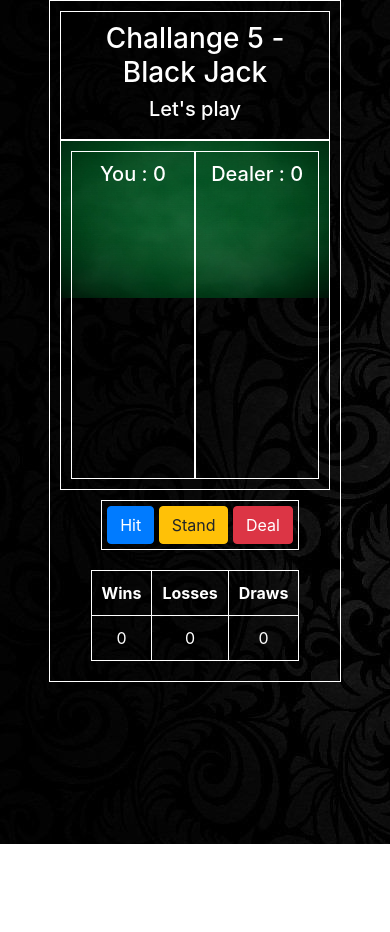
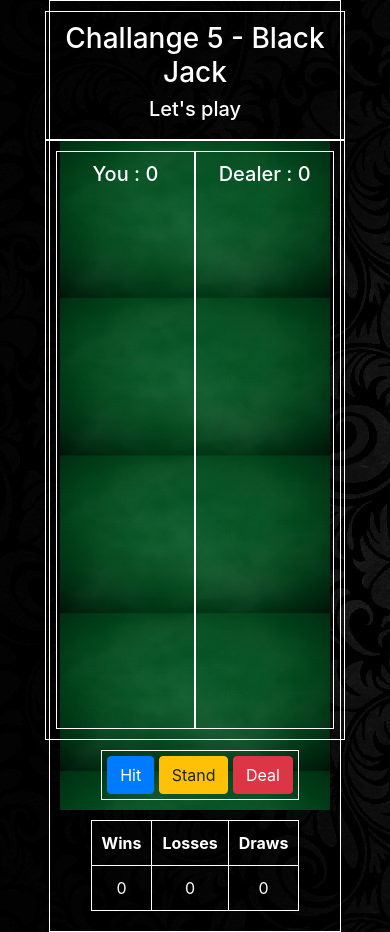
Before and after one commit to Royan887/animated-disco, a plain HTML site: page Site/BlackJack/mainpage.html in a window 390 px wide. Before the commit the page ends 844 px from the top, so only its background shows below. Drawn offline with Linux system fonts and the light colour scheme.

Commit message:
Add files via upload

```diff
--- a/Site/BlackJack/mainpage.css
+++ b/Site/BlackJack/mainpage.css
@@ -23,7 +23,6 @@ body{
 #forBack{
 	background:url("Images/background.jpg");
 	background-size:100%;
-	background-repeat: no-repeat;
 }
 #forBody{
 	border:1px solid white;
@@ -33,6 +32,11 @@ body{
 	text-align: center;
 	justify-content: space-around;
 
+}
+@media only screen and (max-width:780px){
+	#forBody{
+		height:600px;
+	}
 }
 #forBody div{
 	flex:1;
--- a/Site/BlackJack/mainpage.html
+++ b/Site/BlackJack/mainpage.html
@@ -6,20 +6,21 @@
 	<link rel="stylesheet" type="text/css" href="css/bootstrap.min.css"/>
 </head>
 <body>
-	<div id="theWhole">
-	<div id="forHeading">
+	<div class="container-fluid" id="theWhole">
+	<div class="row">
+		<div class="col-12" id="forHeading">
 		<h3> Challange 5 - Black Jack </h3>
 
 		<h5 id="textChange"> Let's play </h5>
-
+	    </div>
 	</div>
 	<div id="forBack">
-	<div id="forBody">
-		<div id="forYou">
+	<div class="row" id="forBody">
+		<div class="col-lg-6 col-md-6 col-12" id="forYou">
 			<h5> You : <span id="yourScore"> 0 </span></h5>
 
 		</div>
-		<div id="forBot">
+		<div class="col-lg-6 col-md-6 col-12" id="forBot">
 			<h5> Dealer : <span id="botScore"> 0 </span></h5>
 		</div>
 	</div>
```
Also changed, not shown: Site/perCSS/Forportfolio.css (+21 -11 lines).
